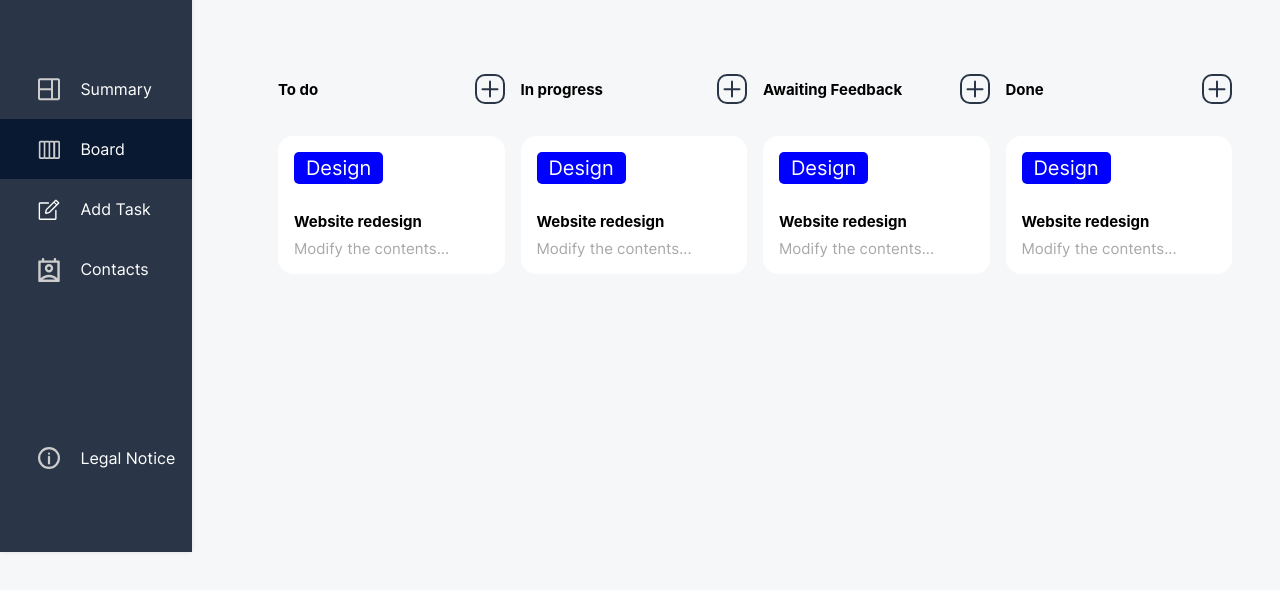
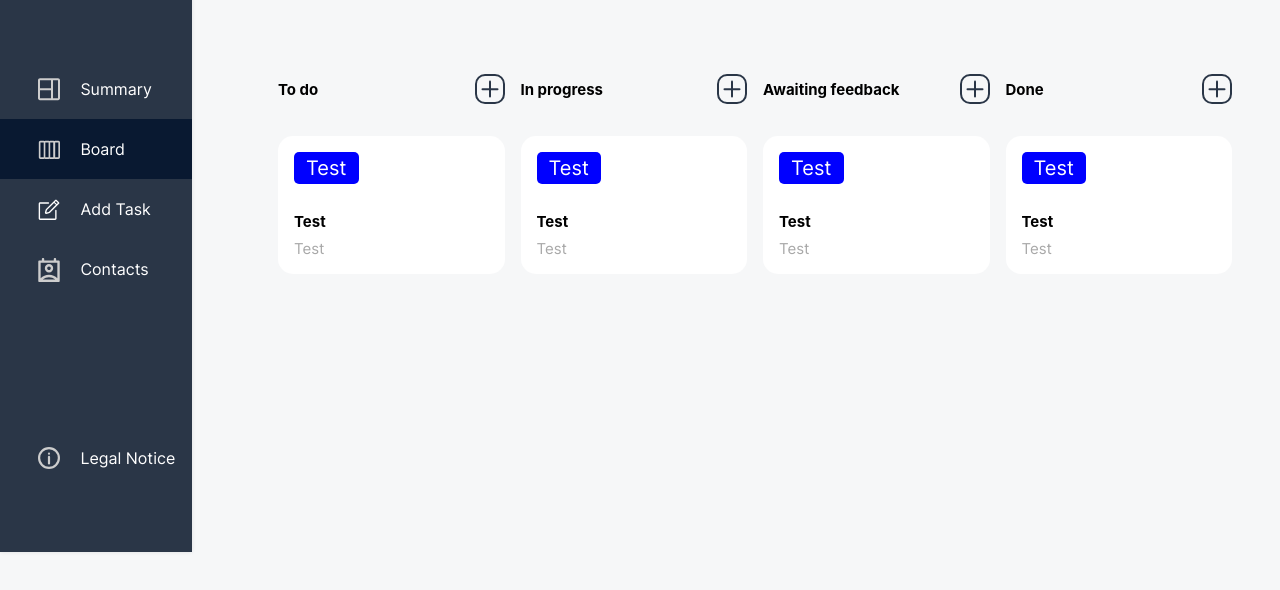
Before and after one commit to PhilippGrabowski/New_Join, a website: page Join/board.html in a window 1280 px wide. Shown: the part 248-838 px from the top of the page. Drawn offline with Linux system fonts and the light colour scheme; no server answers; a web font is replaced by a local one.

Commit message:
implemented updateHTML for Board

```diff
--- a/Join/board.html
+++ b/Join/board.html
@@ -10,6 +10,7 @@
     <link rel="stylesheet" href="src/css/global.css">
     <link rel="stylesheet" href="src/css/style.css">
     <link rel="stylesheet" href="src/css/mqueries.css">
+    <script src="src/js/add_task.js"></script>
     <script src="src/js/settings.js"></script>
     <script src="src/js/templates.js"></script>
     <script src="src/js/board.js"></script>
@@ -17,7 +18,7 @@
     <title>Join - Board</title>
 </head>
 
-<body onload="includeHTML()">
+<body onload="includeHTML(), updateHTML();">
 
     <div id="add-task-overlay" class="add-task-overlay" style="transform: translateX(2000px);">
         <div id="add-task-container-board" class="add-task-container-board">
@@ -44,55 +45,43 @@
         </div>
 
         <div class="flex-row" id="tasks-container">
-            <div class="task-container flex-column" id="board-to-do">
+            <div class="task-status-container flex-column">
                 <div class="task-column-header flex-row">
                     <h2>To do</h2>
                     <img src="src/img/plus-button.svg" alt="">
                 </div>
-                <div class="board-task-box">
-                    <span>Design</span>
-                    <h3>Website redesign</h3>
-                    <p>Modify the contents...</p>
-                </div>
-                <div class="progress" role="progressbar" aria-label="Basic example" aria-valuenow="0" aria-valuemin="0"
-                    aria-valuemax="100">
-                    <div class="progress-bar" style="width: 0%"></div>
+                <div class="task-container flex-column" id="board-to-do">
+
                 </div>
             </div>
 
-            <div class="task-container flex-column" id="board-in-progress">
+            <div class="task-status-container flex-column">
                 <div class="task-column-header flex-row">
                     <h2>In progress</h2>
                     <img src="src/img/plus-button.svg" alt="">
                 </div>
-                <div class="board-task-box">
-                    <span>Design</span>
-                    <h3>Website redesign</h3>
-                    <p>Modify the contents...</p>
+                <div class="task-container flex-column" id="board-in-progress">
+
                 </div>
             </div>
 
-            <div class="task-container flex-column" id="board-awaiting-fb">
+            <div class="task-status-container flex-column">
                 <div class="task-column-header flex-row">
-                    <h2>Awaiting Feedback</h2>
+                    <h2>Awaiting feedback</h2>
                     <img src="src/img/plus-button.svg" alt="">
                 </div>
-                <div class="board-task-box">
-                    <span>Design</span>
-                    <h3>Website redesign</h3>
-                    <p>Modify the contents...</p>
+                <div class="task-container flex-column" id="board-awaiting-feedback">
+
                 </div>
             </div>
 
-            <div class="task-container flex-column" id="board-task-done">
+            <div class="task-status-container flex-column">
                 <div class="task-column-header flex-row">
                     <h2>Done</h2>
                     <img src="src/img/plus-button.svg" alt="">
                 </div>
-                <div class="board-task-box">
-                    <span>Design</span>
-                    <h3>Website redesign</h3>
-                    <p>Modify the contents...</p>
+                <div class="task-container flex-column" id="board-task-done">
+
                 </div>
             </div>
         </div>
--- a/Join/src/css/style.css
+++ b/Join/src/css/style.css
@@ -157,7 +157,7 @@ body {
     padding-top: 96px;
 }
 
-.task-container {
+.task-status-container {
     width: 25%;
 }
 
--- a/Join/src/js/add_task.js
+++ b/Join/src/js/add_task.js
@@ -1,7 +1,40 @@
 const STORAGE_TOKEN = 'D4DBS7MA276TXS8PQ3TJKAHG12EW5IEPOBMLYDL9';
 const STORAGE_URL = 'https://remote-storage.developerakademie.org/item';
 loadTasks();
-let tasks = [];
+let tasks = [
+    {
+        'title': 'Test',
+        'description': 'Test',
+        'duedate': 'Test',
+        'priority': 'Test',
+        'category': 'Test',
+        'status': 'open'
+    },
+    {
+        'title': 'Test',
+        'description': 'Test',
+        'duedate': 'Test',
+        'priority': 'Test',
+        'category': 'Test',
+        'status': 'progress'
+    },
+    {
+        'title': 'Test',
+        'description': 'Test',
+        'duedate': 'Test',
+        'priority': 'Test',
+        'category': 'Test',
+        'status': 'feedback'
+    },
+    {
+        'title': 'Test',
+        'description': 'Test',
+        'duedate': 'Test',
+        'priority': 'Test',
+        'category': 'Test',
+        'status': 'done'
+    }
+];
 let priorities = [
     { priority: 'urgent', color: 'red' },
     { priority: 'medium', color: 'orange' },
@@ -38,7 +71,8 @@ function pushTask(title, description, duedate, prio, category) {
         'description': description.value,
         'duedate': duedate.value,
         'priority': prio,
-        'category': category.textContent
+        'category': category.textContent,
+        'status': 'open'
     }
     return task;
 }
--- a/Join/src/js/board.js
+++ b/Join/src/js/board.js
@@ -1,3 +1,73 @@
+let taskInProgress = [];
+
+let taskAwaitingFeedback = [];
+
+let taskDone = [];
+
+//<----------------------------------------- UpdateHTML-Function for Drag & Drop -------------------------------------->
+
+function updateHTML(){
+    updateToDo();
+    updateTaskInProgress();
+    updateTaskAwaitingFeedback();
+    updateTaskDone();
+}
+
+function updateToDo(){
+    let open = tasks.filter(t => t['status'] == 'open');
+    document.getElementById('board-to-do').innerHTML = '';
+
+    for (let i = 0; i < open.length; i++) {
+        const element = open[i];
+        document.getElementById('board-to-do').innerHTML += generateTaskCard(element);
+    }
+}
+
+function updateTaskInProgress(){
+    let open = tasks.filter(t => t['status'] == 'progress');
+    document.getElementById('board-in-progress').innerHTML = '';
+
+    for (let i = 0; i < open.length; i++) {
+        const element = open[i];
+        document.getElementById('board-in-progress').innerHTML += generateTaskCard(element);
+    }
+}
+
+function updateTaskAwaitingFeedback(){
+    let open = tasks.filter(t => t['status'] == 'feedback');
+    document.getElementById('board-awaiting-feedback').innerHTML = '';
+
+    for (let i = 0; i < open.length; i++) {
+        const element = open[i];
+        document.getElementById('board-awaiting-feedback').innerHTML += generateTaskCard(element);
+    }
+}
+
+function updateTaskDone(){
+    let open = tasks.filter(t => t['status'] == 'done');
+    document.getElementById('board-task-done').innerHTML = '';
+
+    for (let i = 0; i < open.length; i++) {
+        const element = open[i];
+        document.getElementById('board-task-done').innerHTML += generateTaskCard(element);
+    }
+}
+
+function generateTaskCard(element){
+    return /*html*/`
+        <div class="task-container flex-column" id="board-to-do">
+            <div class="board-task-box">
+                <span>${element['category']}</span>
+                <h3>${element['title']}</h3>
+                <p>${element['description']}</p>
+            </div>
+        </div>
+    `;
+}
+
+
+//<--------------------------------------------- Open and Close Add-Task Window on Board.html ------------------------------------------->
+
 function openAddTask(){
     document.getElementById('add-task-overlay').style.transform = 'translateX(0)';
 }
```
